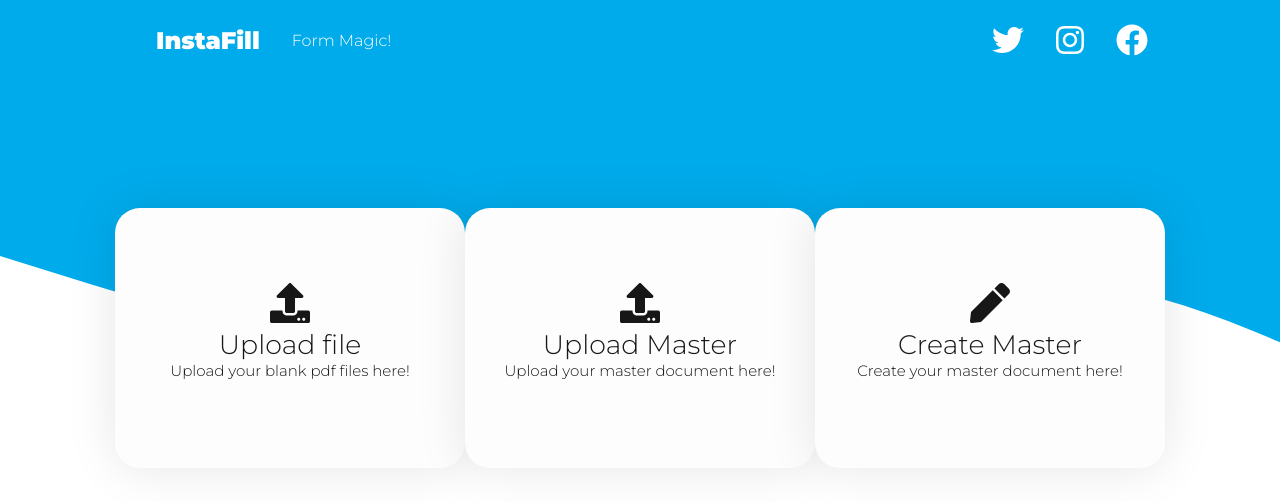
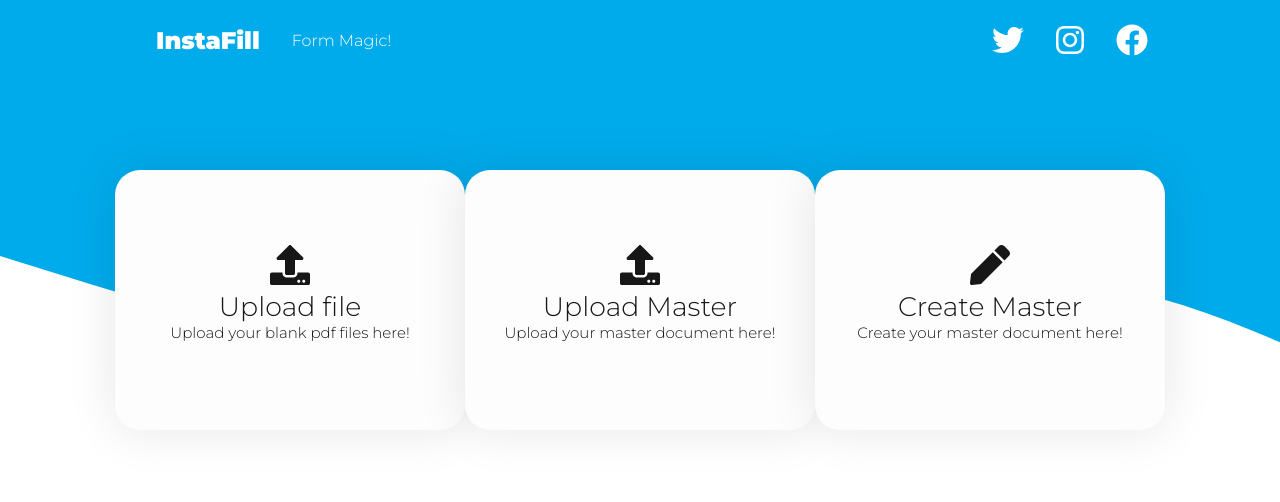
Before and after one commit to sheensantoscapadngan/instafill, a React (Create React App) app in the folder front-end/: page / in a window 1280 px wide. Shown: the top 502 px of the page. Built offline with nearby package versions, Linux system fonts and the light colour scheme.

Commit message:
animation lang oy
animations

```diff
--- /dev/null
+++ b/front-end/src/components/common/boop.js
@@ -0,0 +1,33 @@
+import React from 'react';
+
+const Boop = ({ rotation = 0, timing = 150, children }) => {
+    const [isBooped, setIsBooped] = React.useState(false);
+    const style = {
+      display: 'inline-block',
+      backfaceVisibility: 'hidden',
+      transform: isBooped
+        ? `rotate(${rotation}deg)`
+        : `rotate(0deg)`,
+      transition: `transform ${timing}ms`,
+    };
+    React.useEffect(() => {
+      if (!isBooped) {
+        return;
+      }
+      const timeoutId = window.setTimeout(() => {
+        setIsBooped(false);
+      }, timing);
+      return () => {
+        window.clearTimeout(timeoutId);
+      };
+    }, [isBooped, timing]);
+    const trigger = () => {
+      setIsBooped(true);
+    };
+    return (
+      <span onMouseEnter={trigger} className="style" style={style}>
+        {children}
+      </span>
+    );
+  };
+export default Boop;
--- a/front-end/src/components/common/button/Button.css
+++ b/front-end/src/components/common/button/Button.css
@@ -25,6 +25,7 @@
 
 .btn:hover {
   transform: translateY(-3px);
+  transform: scale(1.2);
 }
 
 /*button colors*/
--- a/front-end/src/components/common/navbar/index.js
+++ b/front-end/src/components/common/navbar/index.js
@@ -6,7 +6,7 @@ import {
     faInstagram,
     faFacebook
 } from '@fortawesome/free-brands-svg-icons';
-
+import Boop from '../boop';
 
 const Navbar = () =>{
     return(
@@ -21,13 +21,13 @@ const Navbar = () =>{
             </NavLink>
             <NavMenu>
                 <NavLink to="/twitter" activeStyle>
-                    <FontAwesomeIcon icon={faTwitter} size='2x'/>
+                    <Boop className="style" rotation={30} timing={200}><FontAwesomeIcon icon={faTwitter} size='2x'/></Boop>
                 </NavLink>
                 <NavLink to="/instagram" activeStyle>
-                    <FontAwesomeIcon icon={faInstagram} size='2x'/>
+                    <Boop rotation={30} timing={200}><FontAwesomeIcon icon={faInstagram} size='2x'/></Boop>
                 </NavLink>
                 <NavLink to="/facebook" activeStyle>
-                    <FontAwesomeIcon icon={faFacebook} size='2x'/>
+                    <Boop rotation={30} timing={200}><FontAwesomeIcon icon={faFacebook} size='2x'/></Boop>
                 </NavLink>
             </NavMenu>
         </Nav>
--- a/front-end/src/pages/index.css
+++ b/front-end/src/pages/index.css
@@ -1,9 +1,8 @@
 /*button stylings*/
 .buttons {
   text-align: center;
-  margin-top: 10%;
+  margin-top: 7%;
 }
-
 .smallerText {
   font-size: 15px;
 }
--- a/front-end/src/pages/index.jsx
+++ b/front-end/src/pages/index.jsx
@@ -1,5 +1,6 @@
 import React from 'react';
 import './index.css';
+import './tooltip.css';
 import {Button} from '../components/common';
 import {FontAwesomeIcon} from '@fortawesome/react-fontawesome';
 import { library } from '@fortawesome/fontawesome-svg-core';
@@ -7,21 +8,43 @@ import { faUpload, faPen } from '@fortawesome/free-solid-svg-icons';
 import {Link} from 'react-router-dom';
 library.add(faUpload, faPen)
 
+//messages for popup
+function FirstButton(){
+  return(
+    "Upload your blank pdf files here for instant fill up of information! Don't forget to upload your master file as well. Sit back and we'll do the rest."
+  );
+};
+function SecondButton(){
+  return(
+    "Upload your master document here! The master document will be used for the instant fill up.\nDon't have a master document yet? You can also create your own now!"
+  );
+};
+function ThirdButton(){
+  return(
+    "Start creating your own master document here! The master document makes the magic work. It's completely quick and easy!"
+  );
+};
 const MainPage = () =>{
     return(
         <div>
-
           <div className="buttons">
-
+            <view
+              className = "stylish"
+              data-tooltip = {FirstButton()}>
               <Button
               type="button"
               buttonStyle="btn--primary--solid"
-              buttonSize="btn--large">
+              buttonSize="btn--large"
+              >
               <FontAwesomeIcon icon="upload"/>
               <p className="biggerText">Upload file</p>
               <p className="smallerText">Upload your blank pdf files here!</p>
             </Button>
+            </view>
 
+            <view
+                className = "stylish"
+                data-tooltip = {SecondButton()}>
               <Button
                 type="button"
                 buttonStyle="btn--primary--solid"
@@ -30,7 +53,11 @@ const MainPage = () =>{
                 <p className="biggerText">Upload Master</p>
                 <p className="smallerText">Upload your master document here!</p>
               </Button>
+            </view>
 
+            <view
+              className = "stylish"
+              data-tooltip = {ThirdButton()}>
               <Link to='/createMaster'>
                 <Button
                   type="button"
@@ -41,6 +68,7 @@ const MainPage = () =>{
                   <p className="smallerText">Create your master document here!</p>
                 </Button>
               </Link>
+            </view>
           </div>
         </div>
     )
--- /dev/null
+++ b/front-end/src/pages/tooltip.css
@@ -0,0 +1,24 @@
+@import url("https://fonts.googleapis.com/css2?family=Montserrat:wght@300&display=swap");
+
+.stylish::after,
+.stylish::before {
+  --scale: 0;
+  position: absolute;
+  left: 50%;
+  transform: translateX(-50%) translateY(425%) scale(var(--scale));
+  transition: 150ms transform;
+  color: black;
+  opacity: 1;
+  transform-origin: top center;
+}
+
+.stylish::before {
+  font-style: "justified";
+  height: 12%;
+  width: 60%;
+  content: attr(data-tooltip);
+  font-family: "Montserrat", sans-serif;
+}
+.stylish:hover::before {
+  --scale: 1;
+}
```
Lines whose indentation alone changed are shown as unchanged.
